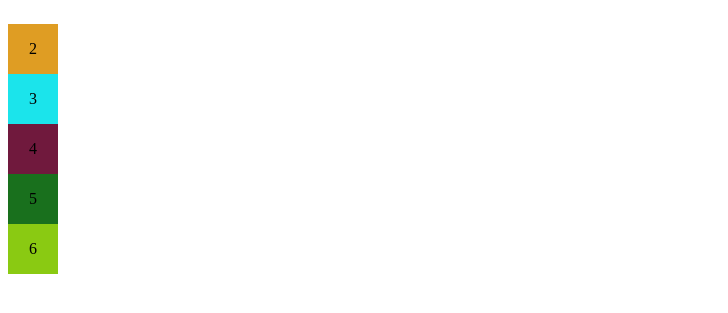
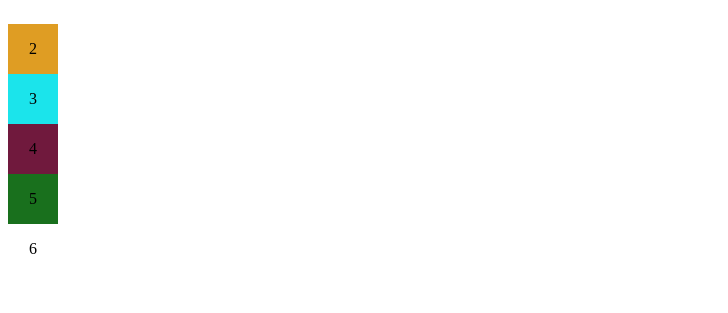
Before and after one commit to Pradeepooshan/INTERNSHIP, a plain HTML site: page index.html in a window 1280 px wide. Shown: the part 133-446 px from the top of the page, without its empty margins (0-728 px from the left). Drawn offline with Linux system fonts and the light colour scheme.

Commit message:
delete last style

```diff
--- a/index.html
+++ b/index.html
@@ -36,7 +36,7 @@
         <div style="background-color: rgb(27, 228, 235);">3</div>
         <div style="background-color: rgb(112, 25, 61);">4</div>
         <div style="background-color: rgb(25, 112, 29);">5</div>
-        <div style="background-color: rgb(138, 202, 18);">6</div>
+        <div>6</div>
     </section>
 
 </body>
```
